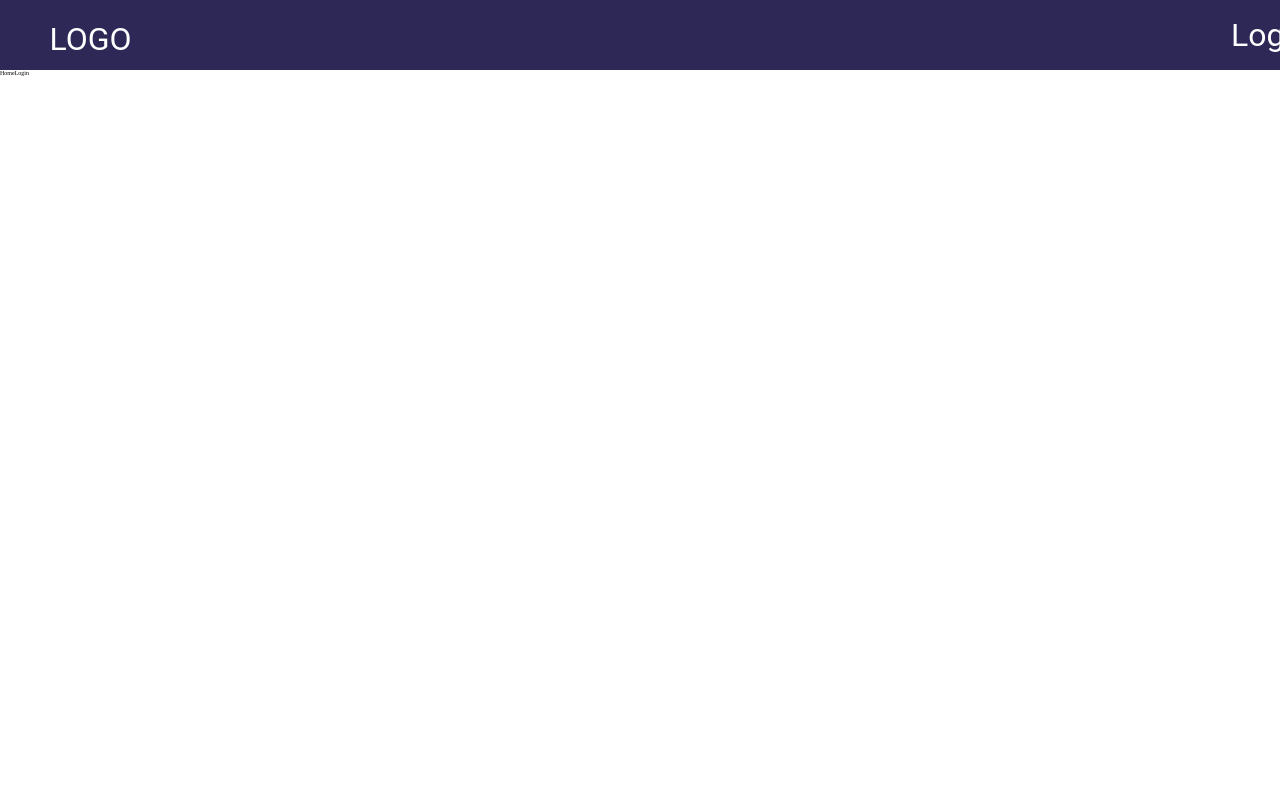
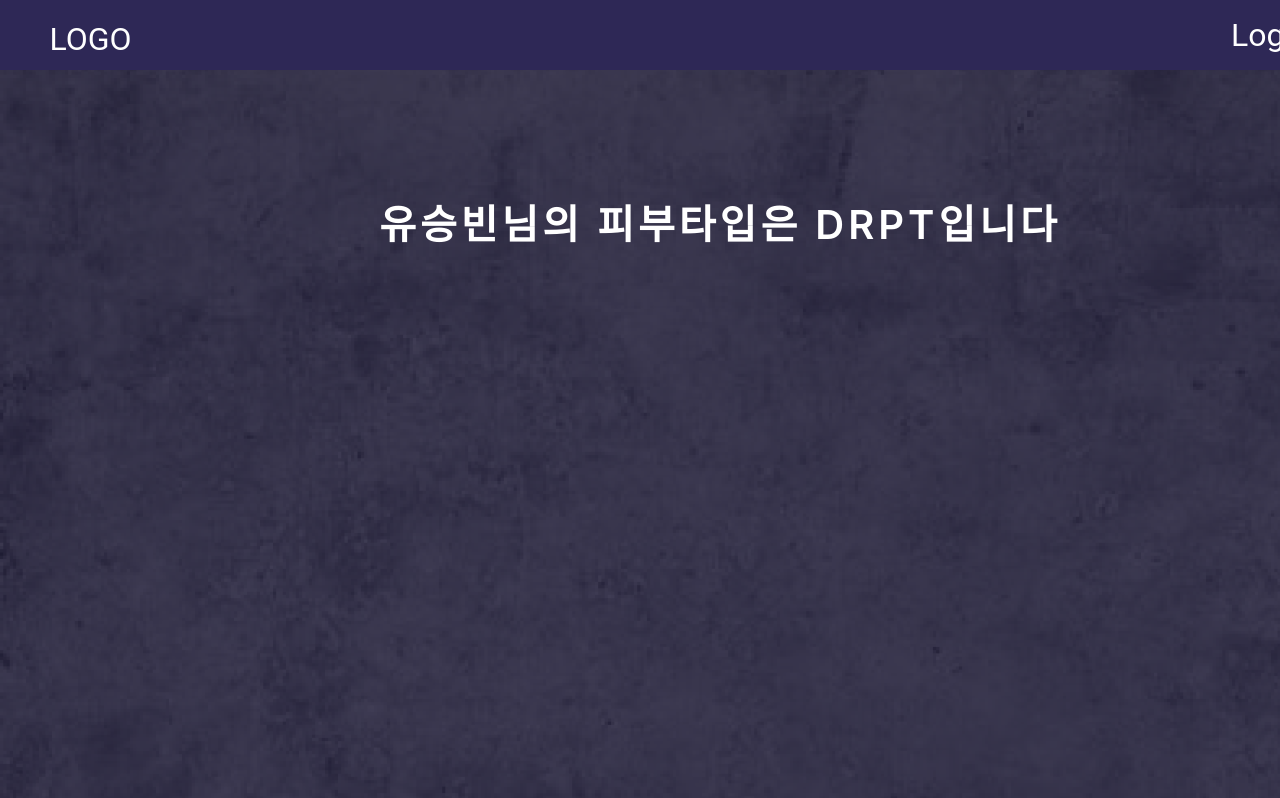
Before and after one commit to yes1sir/Yes1sir-Client, a React (Vite) app: page /HomeLogin in a window 1280 px wide. Shown: the top 798 px of the page. Built offline with nearby package versions, Linux system fonts and the light colour scheme.

Commit message:
HomeLogin 페이지 타이틀 구현

```diff
--- /dev/null
+++ b/src/components/HomeLogin/HomeLoginTitle.jsx
@@ -0,0 +1,13 @@
+import { styled } from "styled-components";
+
+function HomeLoginTitle() {
+  return <Title>유승빈님의 피부타입은 DRPT입니다</Title>;
+}
+
+export default HomeLoginTitle;
+
+const Title = styled.h1`
+  ${({ theme }) => theme.fonts.M3_title_normal};
+  color: ${({ theme }) => theme.colors.w01};
+  margin-top: 12.3rem;
+`;
--- a/src/pages/HomeLogin/HomeLogin.jsx
+++ b/src/pages/HomeLogin/HomeLogin.jsx
@@ -1,5 +1,22 @@
+import { styled } from "styled-components";
+import HomeLoginTitle from "@/components/HomeLogin/HomeLoginTitle";
+
 function HomeLogin() {
-  return <div>HomeLogin</div>;
+  return (
+    <HomeLoginWrapper>
+      <HomeLoginTitle />
+    </HomeLoginWrapper>
+  );
 }
 
 export default HomeLogin;
+
+const HomeLoginWrapper = styled.main`
+  display: flex;
+  align-items: center;
+  flex-direction: column;
+  width: 144rem;
+  height: 170.3rem;
+  background-image: url("src/assets/images/bg.png");
+  background-size: cover;
+`;
--- a/src/styles/theme.js
+++ b/src/styles/theme.js
@@ -34,6 +34,14 @@ const fonts = {
     line-height: var(--Title-Large-Line-Height, 28px); /* 127.273% */
     letter-spacing: var(--Title-Large-Tracking, 0px);
   `,
+  M3_title_normal: css`
+    font-family: Inter;
+    font-size: 40px;
+    font-style: normal;
+    font-weight: 600;
+    line-height: normal;
+    letter-spacing: 4px;
+  `,
   M3_content_large: css`
     font-family: Inter;
     font-size: 32px;
```
